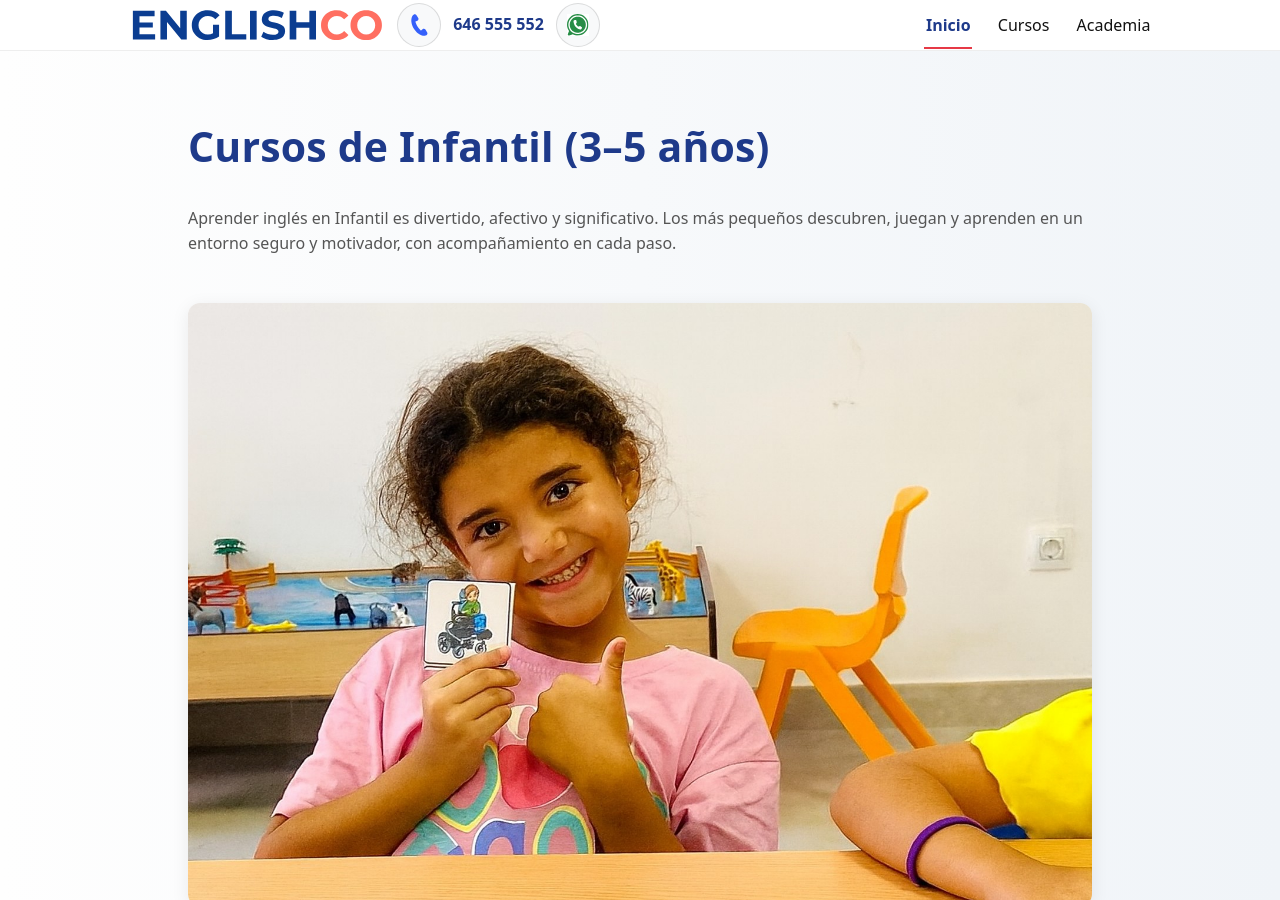
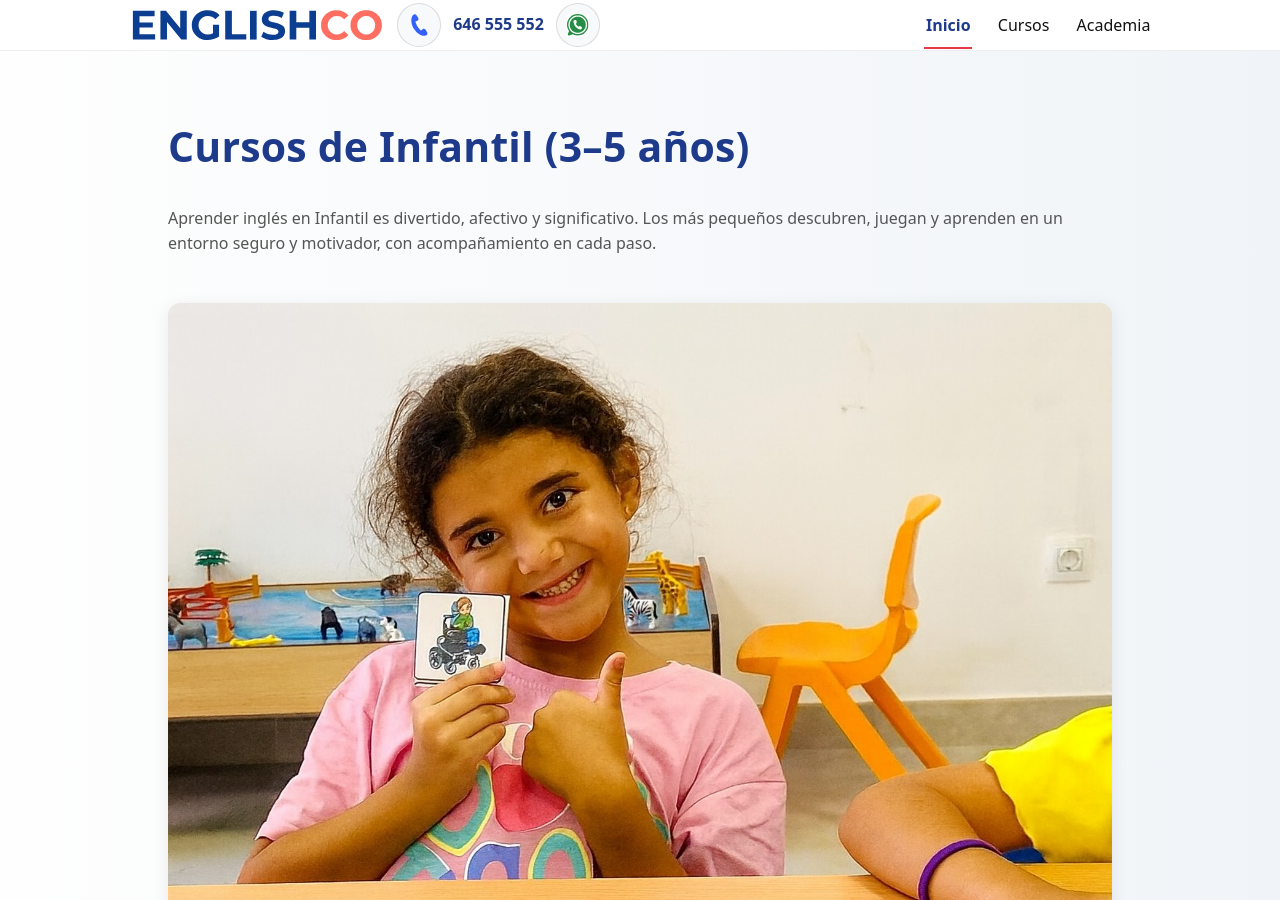
Before and after one commit to dixonbruce/englishco, a Jekyll site: the page built from infantil.html, in a window 1280 px wide and 900 px high. Built offline with Jekyll 4.4.1, drawn with Linux system fonts in a browser that asks for light colours.

Commit message:
Update infantil.html

```diff
--- a/infantil.html
+++ b/infantil.html
@@ -8,7 +8,7 @@ section: "cursos"
 
 
 <!-- Main -->
-  <main class="container" id="main-content">
+
     <!-- Hero -->
     <section class="hero">
       <div class="hero-content">
@@ -65,7 +65,3 @@ section: "cursos"
   </section>
   </div>
 </section>
-
-
-
-  </main>
```
